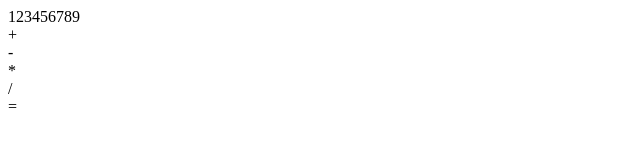
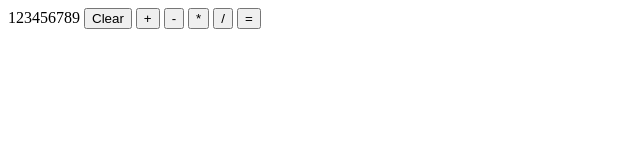
Before and after one commit to Olahben/Calculator, a plain HTML site: page index.html in a window 1280 px wide. Shown: the whole page, without its empty margins (0-640 px from the left). Drawn offline with Linux system fonts and the light colour scheme.

Commit message:
Replace divs with buttons

```diff
--- a/index.html
+++ b/index.html
@@ -10,12 +10,12 @@
 </head>
 <body>
     <div id="calculator"> 123456789
-        <div class="clear"></div>
-        <div class="add">+</div>
-        <div class="subtract">-</div>
-        <div class="multiply">*</div>
-        <div class="divide">/</div>
-        <div class="equal">=</div>
+        <button class="clear">Clear</button>
+        <button class="add">+</button>
+        <button class="subtract">-</button>
+        <button class="multiply">*</button>
+        <button class="divide">/</button>
+        <button class="equals">=</button>
     </div>
 </body>
 </html>
```
